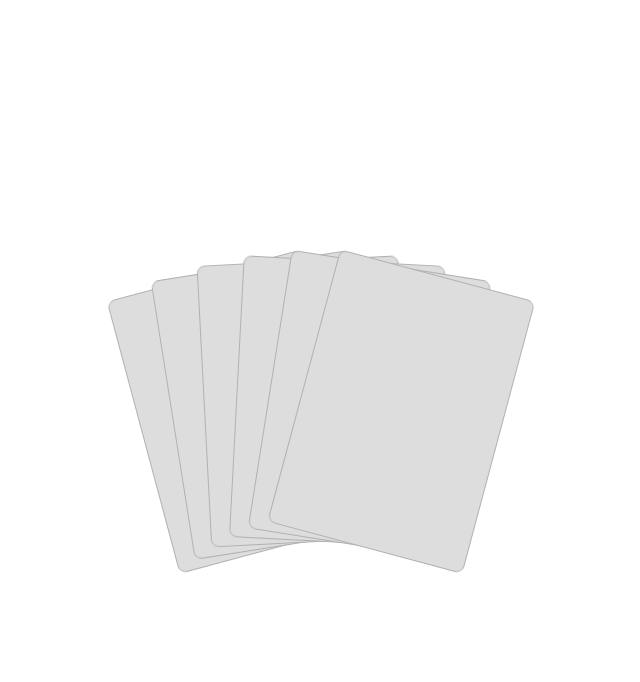
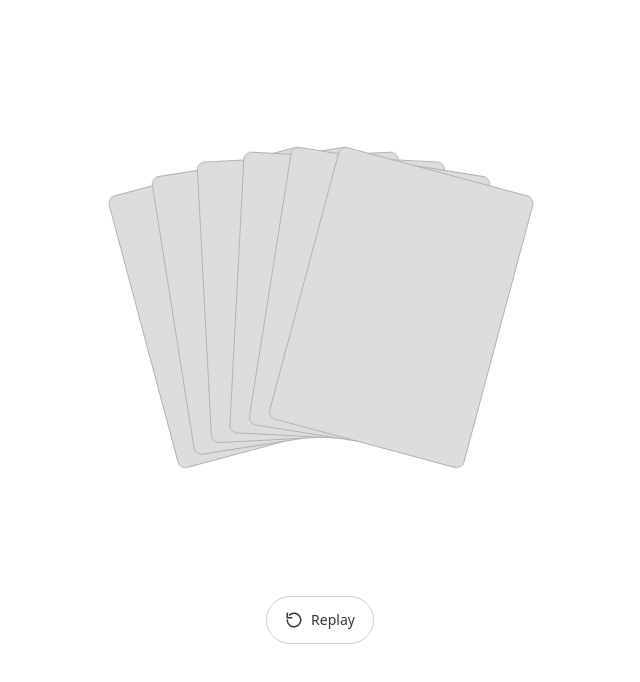
Before and after one commit to deepp2905/cards-stacking, a React (Vite) app: page / in a window 1280 px wide. Shown: the top 682 px of the page, without its empty margins (320-960 px from the left). Built offline with nearby package versions, Linux system fonts and the light colour scheme.

Commit message:
replay button + slight stagger

```diff
--- a/src/App.css
+++ b/src/App.css
@@ -1,8 +1,10 @@
 .table {
   min-height: 100vh;
   display: flex;
+  flex-direction: column;
   align-items: center;
   justify-content: center;
+  gap: 160px;
 }
 
 .stack {
@@ -21,7 +23,9 @@
   border: 1px solid #b1b1b1;
   border-radius: 8px;
   transform-origin: 50% 160%;
-  animation: fan 0.8s ease-out forwards;
+  animation: fan 0.8s cubic-bezier(0.2, 0.8, 0.2, 1) forwards;
+  animation-delay: calc(var(--i) * 30ms);
+  transform: rotate(0deg);
 }
 
 @keyframes fan {
@@ -32,3 +36,21 @@
     transform: rotate(var(--angle));
   }
 }
+
+.replay {
+  display: inline-flex;
+  align-items: center;
+  gap: 8px;
+  padding: 10px 18px;
+  font: inherit;
+  font-size: 14px;
+  color: #333;
+  background: #fff;
+  border: 1px solid #d0d0d0;
+  border-radius: 999px;
+  cursor: pointer;
+}
+
+.replay:hover {
+  background: #f5f5f5;
+}
--- a/src/App.jsx
+++ b/src/App.jsx
@@ -1,22 +1,50 @@
+import { useState } from 'react'
 import './App.css'
 
 function App() {
   const cards = [0, 1, 2, 3, 4, 5]
+  const [playKey, setPlayKey] = useState(0)
 
   return (
     <div className="table">
-      <div className="stack">
+      <div className="stack" key={playKey}>
         {cards.map((i) => {
           const angle = (i - 2.5) * 6
           return (
             <div
               key={i}
               className="card"
-              style={{ '--angle': `${angle}deg`, zIndex: i }}
+              style={{
+                '--angle': `${angle}deg`,
+                '--i': i,
+                zIndex: i,
+              }}
             />
           )
         })}
       </div>
+      <button
+        type="button"
+        className="replay"
+        onClick={() => setPlayKey((k) => k + 1)}
+        aria-label="Replay"
+      >
+        <svg
+          width="18"
+          height="18"
+          viewBox="0 0 24 24"
+          fill="none"
+          stroke="currentColor"
+          strokeWidth="2"
+          strokeLinecap="round"
+          strokeLinejoin="round"
+          aria-hidden="true"
+        >
+          <path d="M3 12a9 9 0 1 0 3-6.7" />
+          <polyline points="3 3 3 9 9 9" />
+        </svg>
+        Replay
+      </button>
     </div>
   )
 }
```
